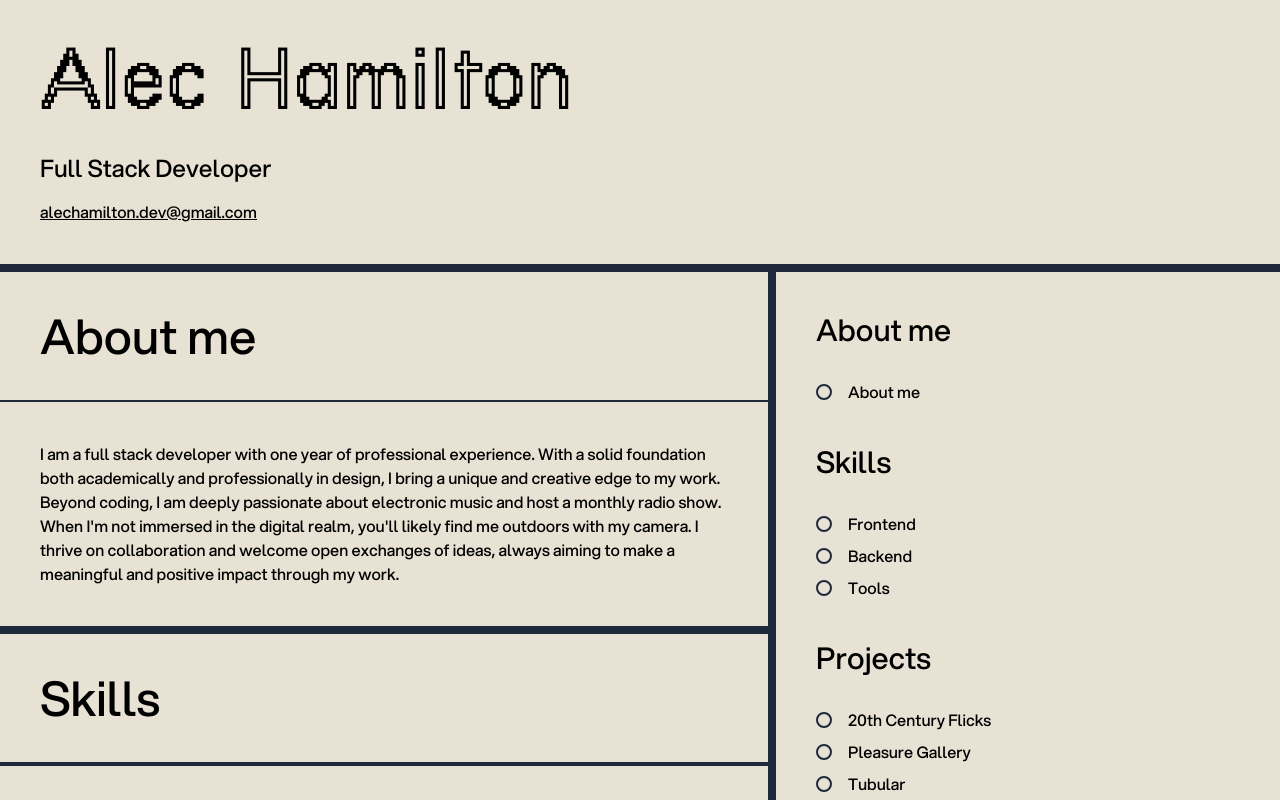
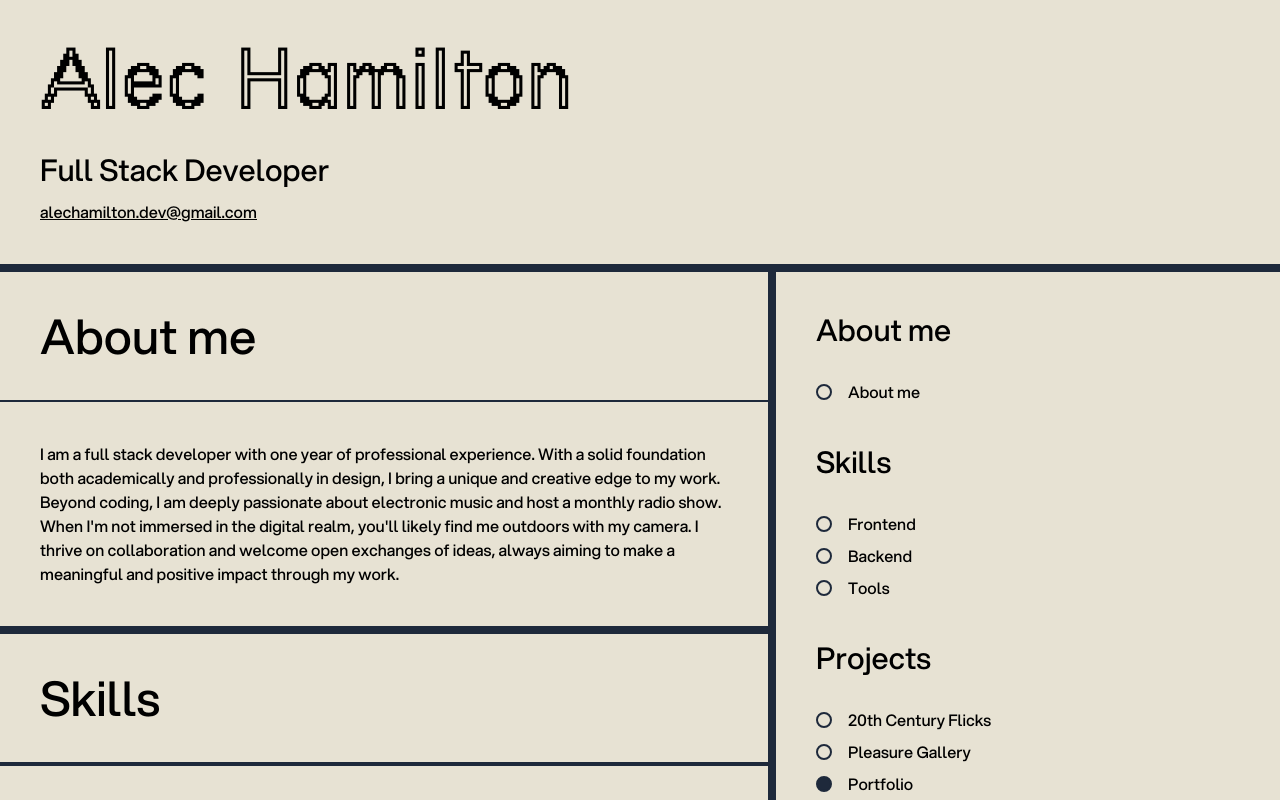
Before and after one commit to alec-hamilton/svelte-portfolio, a SvelteKit app: page / in a window 1280 px wide. Shown: the top 800 px of the page. Built offline with nearby package versions, Linux system fonts and the light colour scheme.

Commit message:
feat: final padding changes

```diff
--- a/src/app.css
+++ b/src/app.css
@@ -4,7 +4,7 @@
 
 @layer base {
   html {
-    scroll-padding: 98px;
+    scroll-padding: 132px;
   }
 
   @font-face {
--- a/src/components/About.svelte
+++ b/src/components/About.svelte
@@ -1,5 +1,5 @@
 <section class="border-b-8 border-slate-800" id="about" data-scrollable-section="true">
-  <h2 class="p-4 sm:p-10 border-b-2 sticky top-0 bg-bg border-slate-800">About me</h2>
+  <h2 class="p-4 sm:p-10 border-b-2 bg-bg border-slate-800">About me</h2>
   <p class="p-4 sm:p-10">
     I am a full stack developer with one year of professional experience. With a solid foundation
     both academically and professionally in design, I bring a unique and creative edge to my work.
--- a/src/components/layout/Header.svelte
+++ b/src/components/layout/Header.svelte
@@ -1,6 +1,6 @@
 <header class="flex flex-col p-4 sm:p-10 border-b-8 border-slate-800">
   <h1 class="font-display sm:pb-4">Alec Hamilton</h1>
-  <p class="text-xl sm:text-2xl sm:pb-2">Full Stack Developer</p>
+  <p class="text-xl sm:text-3xl pb-1">Full Stack Developer</p>
   <address class="not-italic pt-2 underline">
     <a href="mailto:alechamilton.dev@gmail.com">alechamilton.dev@gmail.com</a>
   </address>
--- a/src/data/projects.js
+++ b/src/data/projects.js
@@ -17,15 +17,15 @@ export const projects = [
     githubUrl: "https://github.com/alec-hamilton/pg-react-vite",
     liveUrl: "https://pleasuregallery.net/",
   },
-  {
-    name: "Tubular",
-    id: "project3",
-    description:
-      "Tubular is a full-stack web application built using the MERN stack. Serving as a journey planning app, Tubular calculates trips between two tube stations, accommodating both direct journeys and those with transfers.",
-    stack: ["NodeJS", "Express", "React", "MongoDB"],
-    githubUrl: "https://github.com/iO-Academy/2022-mar-london-underground-be",
-    liveUrl: "",
-  },
+  // {
+  //   name: "Tubular",
+  //   id: "project3",
+  //   description:
+  //     "Tubular is a full-stack web application built using the MERN stack. Serving as a journey planning app, Tubular calculates trips between two tube stations, accommodating both direct journeys and those with transfers.",
+  //   stack: ["NodeJS", "Express", "React", "MongoDB"],
+  //   githubUrl: "https://github.com/iO-Academy/2022-mar-london-underground-be",
+  //   liveUrl: "",
+  // },
   {
     name: "Portfolio",
     id: "project4",
@@ -33,6 +33,6 @@ export const projects = [
       "This portfolio embraces the Brutalist style, which is a developing preference of mine. Constructed using SvelteKit and deployed through Vercel, the aesthetic reflects my admiration for the simplicity and rawness that the Brutalist style embodies.",
     stack: ["SvelteKit", "TailwindCSS"],
     githubUrl: "https://github.com/alec-hamilton/svelte-portfolio",
-    liveUrl: "",
+    liveUrl: "#",
   },
 ];
```
